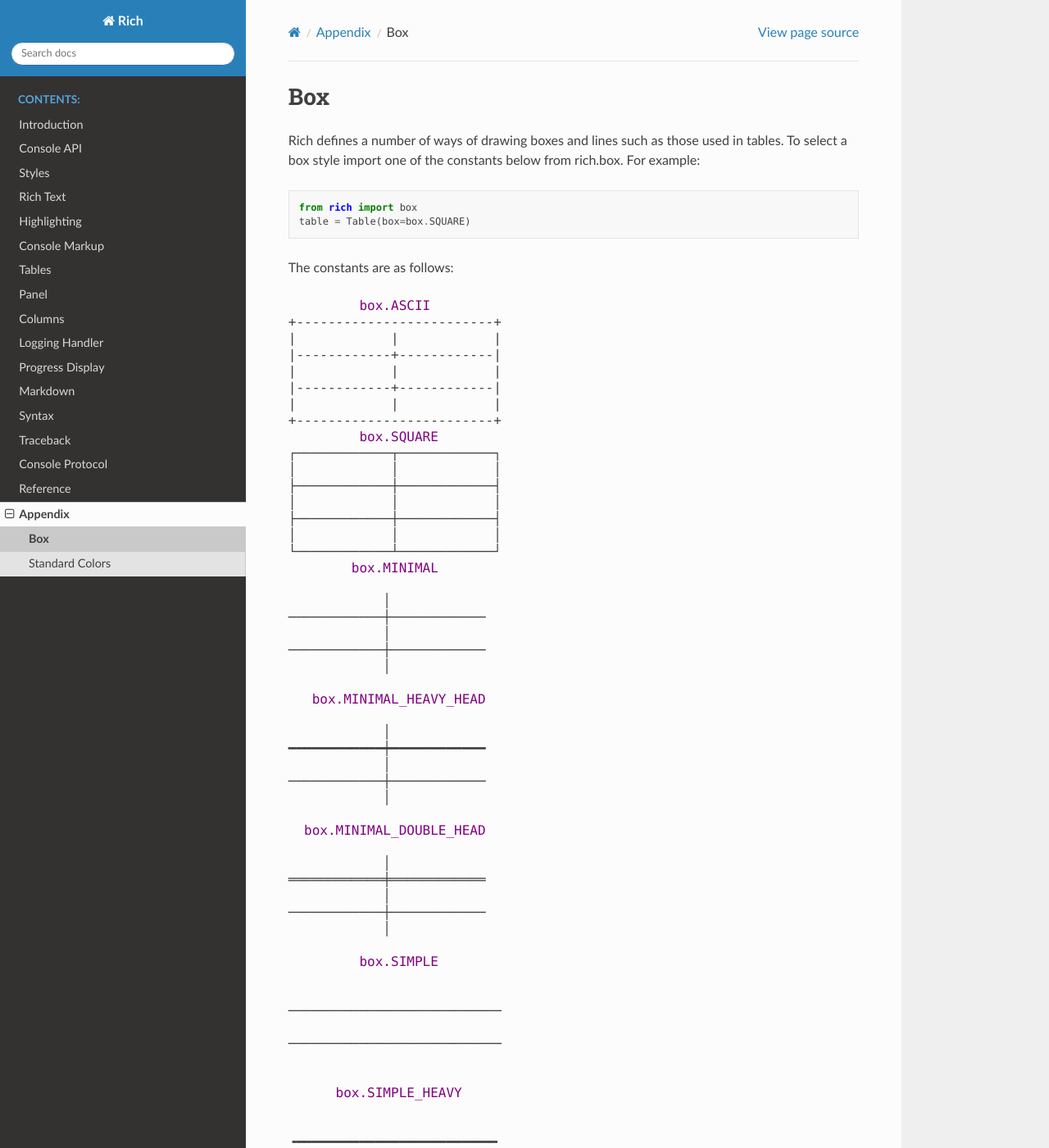
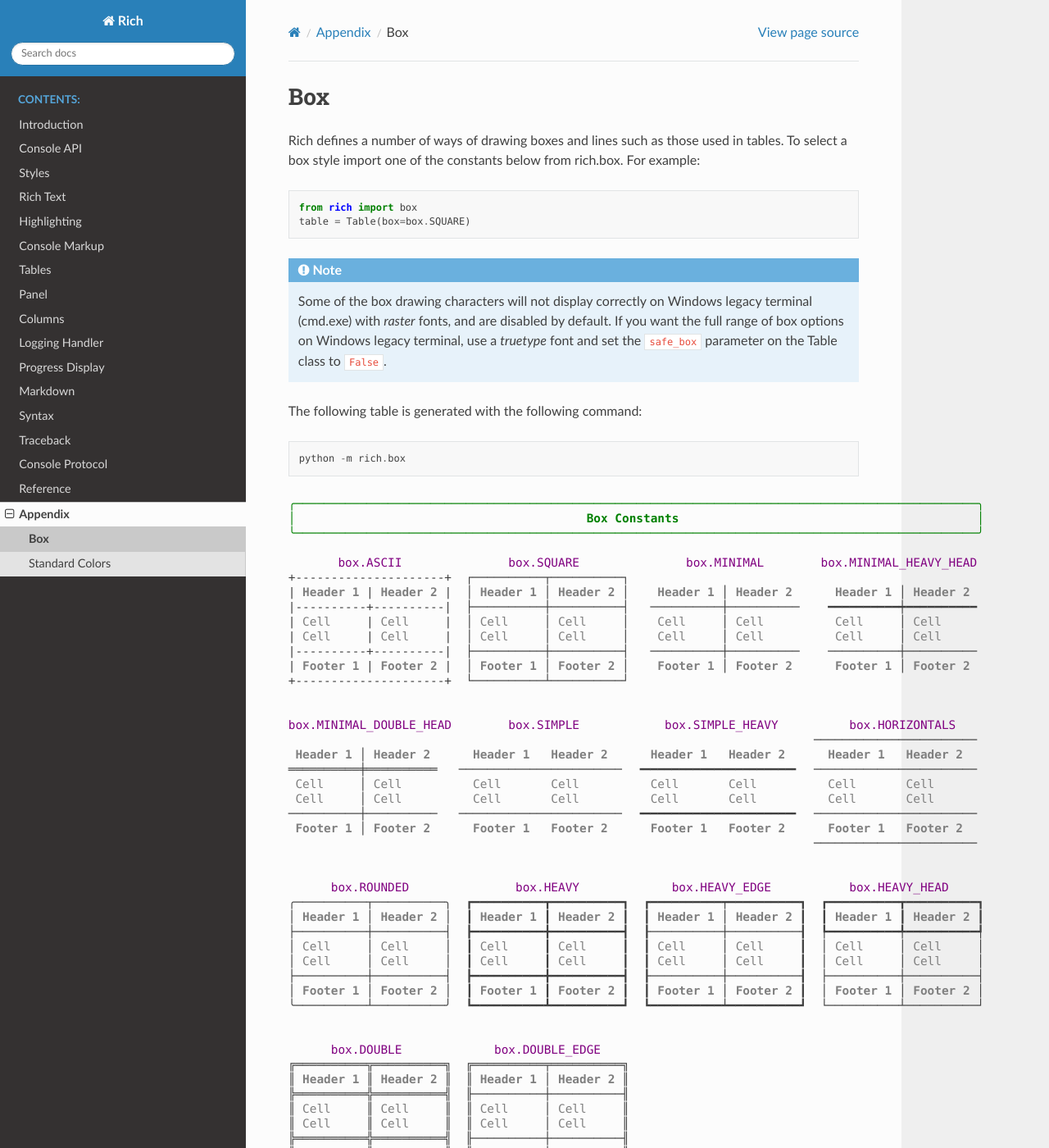
Before and after one commit to Textualize/rich, a Sphinx documentation site: the page built from docs/source/appendix/box.rst, in a window 1280 px wide and 1400 px high. Shown: the whole window at 82% size. Built offline with Sphinx 7.4.7 and the Read the Docs theme 2.0.0, drawn with Linux system fonts in a browser that asks for light colours; some of the changed text lies outside the part shown.

Commit message:
box docs

```diff
--- a/docs/source/appendix/box.rst
+++ b/docs/source/appendix/box.rst
@@ -8,120 +8,62 @@
     from rich import box
     table = Table(box=box.SQUARE)
 
-The constants are as follows:
+
+
+.. note::
+    Some of the box drawing characters will not display correctly on Windows legacy terminal (cmd.exe) with *raster* fonts, and are disabled by default. If you want the full range of box options on Windows legacy terminal, use a *truetype* font and set the ``safe_box`` parameter on the Table class to ``False``.
+
+
+The following table is generated with the following command::
+
+    python -m rich.box
 
 .. raw:: html
 
-    <pre style="font-family:Menlo,'DejaVu Sans Mono',consolas,'Courier New',monospace"><span style="color: #800080">         box.ASCII          </span>
-    +-------------------------+
-    |<span style="color: #7f7f7f; font-weight: bold">            </span>|<span style="color: #7f7f7f; font-weight: bold">            </span>|
-    |------------+------------|
-    |<span style="color: #7f7f7f">            </span>|<span style="color: #7f7f7f">            </span>|
-    |------------+------------|
-    |<span style="color: #7f7f7f; font-weight: bold">            </span>|<span style="color: #7f7f7f; font-weight: bold">            </span>|
-    +-------------------------+
-    <span style="color: #800080">         box.SQUARE         </span>
-    ┌────────────┬────────────┐
-    │<span style="color: #7f7f7f; font-weight: bold">            </span>│<span style="color: #7f7f7f; font-weight: bold">            </span>│
-    ├────────────┼────────────┤
-    │<span style="color: #7f7f7f">            </span>│<span style="color: #7f7f7f">            </span>│
-    ├────────────┼────────────┤
-    │<span style="color: #7f7f7f; font-weight: bold">            </span>│<span style="color: #7f7f7f; font-weight: bold">            </span>│
-    └────────────┴────────────┘
-    <span style="color: #800080">        box.MINIMAL         </span>
+    <pre style="font-size:90%;font-family:Menlo,'DejaVu Sans Mono',consolas,'Courier New',monospace"><span style="color: #008000">╭────────────────────────────────────────────────────────────────────────────────────────────────╮</span>
+    <span style="color: #008000">│</span>                                         <span style="color: #008000; font-weight: bold">Box Constants</span>                                          <span style="color: #008000">│
+    ╰────────────────────────────────────────────────────────────────────────────────────────────────╯</span>
 
-    <span style="color: #7f7f7f; font-weight: bold">            </span>│<span style="color: #7f7f7f; font-weight: bold">            </span>
-    ────────────┼────────────
-    <span style="color: #7f7f7f">            </span>│<span style="color: #7f7f7f">            </span>
-    ────────────┼────────────
-    <span style="color: #7f7f7f; font-weight: bold">            </span>│<span style="color: #7f7f7f; font-weight: bold">            </span>
+    <span style="color: #800080">       box.ASCII       </span>  <span style="color: #800080">      box.SQUARE       </span>  <span style="color: #800080">      box.MINIMAL      </span>  <span style="color: #800080">box.MINIMAL_HEAVY_HEAD </span>
+    +---------------------+  ┌──────────┬──────────┐
+    |<span style="color: #7f7f7f; font-weight: bold"> Header 1 </span>|<span style="color: #7f7f7f; font-weight: bold"> Header 2 </span>|  │<span style="color: #7f7f7f; font-weight: bold"> Header 1 </span>│<span style="color: #7f7f7f; font-weight: bold"> Header 2 </span>│   <span style="color: #7f7f7f; font-weight: bold"> Header 1 </span>│<span style="color: #7f7f7f; font-weight: bold"> Header 2 </span>    <span style="color: #7f7f7f; font-weight: bold"> Header 1 </span>│<span style="color: #7f7f7f; font-weight: bold"> Header 2 </span>
+    |----------+----------|  ├──────────┼──────────┤   ──────────┼──────────    ━━━━━━━━━━┿━━━━━━━━━━
+    |<span style="color: #7f7f7f"> Cell     </span>|<span style="color: #7f7f7f"> Cell     </span>|  │<span style="color: #7f7f7f"> Cell     </span>│<span style="color: #7f7f7f"> Cell     </span>│   <span style="color: #7f7f7f"> Cell     </span>│<span style="color: #7f7f7f"> Cell     </span>    <span style="color: #7f7f7f"> Cell     </span>│<span style="color: #7f7f7f"> Cell     </span>
+    |<span style="color: #7f7f7f"> Cell     </span>|<span style="color: #7f7f7f"> Cell     </span>|  │<span style="color: #7f7f7f"> Cell     </span>│<span style="color: #7f7f7f"> Cell     </span>│   <span style="color: #7f7f7f"> Cell     </span>│<span style="color: #7f7f7f"> Cell     </span>    <span style="color: #7f7f7f"> Cell     </span>│<span style="color: #7f7f7f"> Cell     </span>
+    |----------+----------|  ├──────────┼──────────┤   ──────────┼──────────    ──────────┼──────────
+    |<span style="color: #7f7f7f; font-weight: bold"> Footer 1 </span>|<span style="color: #7f7f7f; font-weight: bold"> Footer 2 </span>|  │<span style="color: #7f7f7f; font-weight: bold"> Footer 1 </span>│<span style="color: #7f7f7f; font-weight: bold"> Footer 2 </span>│   <span style="color: #7f7f7f; font-weight: bold"> Footer 1 </span>│<span style="color: #7f7f7f; font-weight: bold"> Footer 2 </span>    <span style="color: #7f7f7f; font-weight: bold"> Footer 1 </span>│<span style="color: #7f7f7f; font-weight: bold"> Footer 2 </span>
+    +---------------------+  └──────────┴──────────┘
 
-    <span style="color: #800080">   box.MINIMAL_HEAVY_HEAD   </span>
 
-    <span style="color: #7f7f7f; font-weight: bold">            </span>│<span style="color: #7f7f7f; font-weight: bold">            </span>
-    ━━━━━━━━━━━━┿━━━━━━━━━━━━
-    <span style="color: #7f7f7f">            </span>│<span style="color: #7f7f7f">            </span>
-    ────────────┼────────────
-    <span style="color: #7f7f7f; font-weight: bold">            </span>│<span style="color: #7f7f7f; font-weight: bold">            </span>
+    <span style="color: #800080">box.MINIMAL_DOUBLE_HEAD</span>  <span style="color: #800080">      box.SIMPLE       </span>  <span style="color: #800080">   box.SIMPLE_HEAVY    </span>  <span style="color: #800080">    box.HORIZONTALS    </span>
+                                                                              ───────────────────────
+    <span style="color: #7f7f7f; font-weight: bold"> Header 1 </span>│<span style="color: #7f7f7f; font-weight: bold"> Header 2 </span>    <span style="color: #7f7f7f; font-weight: bold"> Header 1 </span> <span style="color: #7f7f7f; font-weight: bold"> Header 2 </span>    <span style="color: #7f7f7f; font-weight: bold"> Header 1 </span> <span style="color: #7f7f7f; font-weight: bold"> Header 2 </span>    <span style="color: #7f7f7f; font-weight: bold"> Header 1 </span> <span style="color: #7f7f7f; font-weight: bold"> Header 2 </span>
+    ══════════╪══════════   ───────────────────────  ╺━━━━━━━━━━━━━━━━━━━━━╸  ───────────────────────
+    <span style="color: #7f7f7f"> Cell     </span>│<span style="color: #7f7f7f"> Cell     </span>    <span style="color: #7f7f7f"> Cell     </span> <span style="color: #7f7f7f"> Cell     </span>    <span style="color: #7f7f7f"> Cell     </span> <span style="color: #7f7f7f"> Cell     </span>    <span style="color: #7f7f7f"> Cell     </span> <span style="color: #7f7f7f"> Cell     </span>
+    <span style="color: #7f7f7f"> Cell     </span>│<span style="color: #7f7f7f"> Cell     </span>    <span style="color: #7f7f7f"> Cell     </span> <span style="color: #7f7f7f"> Cell     </span>    <span style="color: #7f7f7f"> Cell     </span> <span style="color: #7f7f7f"> Cell     </span>    <span style="color: #7f7f7f"> Cell     </span> <span style="color: #7f7f7f"> Cell     </span>
+    ──────────┼──────────   ───────────────────────  ╺━━━━━━━━━━━━━━━━━━━━━╸  ───────────────────────
+    <span style="color: #7f7f7f; font-weight: bold"> Footer 1 </span>│<span style="color: #7f7f7f; font-weight: bold"> Footer 2 </span>    <span style="color: #7f7f7f; font-weight: bold"> Footer 1 </span> <span style="color: #7f7f7f; font-weight: bold"> Footer 2 </span>    <span style="color: #7f7f7f; font-weight: bold"> Footer 1 </span> <span style="color: #7f7f7f; font-weight: bold"> Footer 2 </span>    <span style="color: #7f7f7f; font-weight: bold"> Footer 1 </span> <span style="color: #7f7f7f; font-weight: bold"> Footer 2 </span>
+                                                                              ───────────────────────
 
-    <span style="color: #800080">  box.MINIMAL_DOUBLE_HEAD   </span>
 
-    <span style="color: #7f7f7f; font-weight: bold">            </span>│<span style="color: #7f7f7f; font-weight: bold">            </span>
-    ════════════╪════════════
-    <span style="color: #7f7f7f">            </span>│<span style="color: #7f7f7f">            </span>
-    ────────────┼────────────
-    <span style="color: #7f7f7f; font-weight: bold">            </span>│<span style="color: #7f7f7f; font-weight: bold">            </span>
+    <span style="color: #800080">      box.ROUNDED      </span>  <span style="color: #800080">       box.HEAVY       </span>  <span style="color: #800080">    box.HEAVY_EDGE     </span>  <span style="color: #800080">    box.HEAVY_HEAD     </span>
+    ╭──────────┬──────────╮  ┏━━━━━━━━━━┳━━━━━━━━━━┓  ┏━━━━━━━━━━┯━━━━━━━━━━┓  ┏━━━━━━━━━━┳━━━━━━━━━━┓
+    │<span style="color: #7f7f7f; font-weight: bold"> Header 1 </span>│<span style="color: #7f7f7f; font-weight: bold"> Header 2 </span>│  ┃<span style="color: #7f7f7f; font-weight: bold"> Header 1 </span>┃<span style="color: #7f7f7f; font-weight: bold"> Header 2 </span>┃  ┃<span style="color: #7f7f7f; font-weight: bold"> Header 1 </span>│<span style="color: #7f7f7f; font-weight: bold"> Header 2 </span>┃  ┃<span style="color: #7f7f7f; font-weight: bold"> Header 1 </span>┃<span style="color: #7f7f7f; font-weight: bold"> Header 2 </span>┃
+    ├──────────┼──────────┤  ┣━━━━━━━━━━╋━━━━━━━━━━┫  ┠──────────┼──────────┨  ┡━━━━━━━━━━╇━━━━━━━━━━┩
+    │<span style="color: #7f7f7f"> Cell     </span>│<span style="color: #7f7f7f"> Cell     </span>│  ┃<span style="color: #7f7f7f"> Cell     </span>┃<span style="color: #7f7f7f"> Cell     </span>┃  ┃<span style="color: #7f7f7f"> Cell     </span>│<span style="color: #7f7f7f"> Cell     </span>┃  │<span style="color: #7f7f7f"> Cell     </span>│<span style="color: #7f7f7f"> Cell     </span>│
+    │<span style="color: #7f7f7f"> Cell     </span>│<span style="color: #7f7f7f"> Cell     </span>│  ┃<span style="color: #7f7f7f"> Cell     </span>┃<span style="color: #7f7f7f"> Cell     </span>┃  ┃<span style="color: #7f7f7f"> Cell     </span>│<span style="color: #7f7f7f"> Cell     </span>┃  │<span style="color: #7f7f7f"> Cell     </span>│<span style="color: #7f7f7f"> Cell     </span>│
+    ├──────────┼──────────┤  ┣━━━━━━━━━━╋━━━━━━━━━━┫  ┠──────────┼──────────┨  ├──────────┼──────────┤
+    │<span style="color: #7f7f7f; font-weight: bold"> Footer 1 </span>│<span style="color: #7f7f7f; font-weight: bold"> Footer 2 </span>│  ┃<span style="color: #7f7f7f; font-weight: bold"> Footer 1 </span>┃<span style="color: #7f7f7f; font-weight: bold"> Footer 2 </span>┃  ┃<span style="color: #7f7f7f; font-weight: bold"> Footer 1 </span>│<span style="color: #7f7f7f; font-weight: bold"> Footer 2 </span>┃  │<span style="color: #7f7f7f; font-weight: bold"> Footer 1 </span>│<span style="color: #7f7f7f; font-weight: bold"> Footer 2 </span>│
+    ╰──────────┴──────────╯  ┗━━━━━━━━━━┻━━━━━━━━━━┛  ┗━━━━━━━━━━┷━━━━━━━━━━┛  └──────────┴──────────┘
 
-    <span style="color: #800080">         box.SIMPLE         </span>
 
-    <span style="color: #7f7f7f; font-weight: bold">            </span> <span style="color: #7f7f7f; font-weight: bold">            </span>
-    ───────────────────────────
-    <span style="color: #7f7f7f">            </span> <span style="color: #7f7f7f">            </span>
-    ───────────────────────────
-    <span style="color: #7f7f7f; font-weight: bold">            </span> <span style="color: #7f7f7f; font-weight: bold">            </span>
-
-    <span style="color: #800080">      box.SIMPLE_HEAVY      </span>
-
-    <span style="color: #7f7f7f; font-weight: bold">            </span> <span style="color: #7f7f7f; font-weight: bold">            </span>
-    ╺━━━━━━━━━━━━━━━━━━━━━━━━━╸
-    <span style="color: #7f7f7f">            </span> <span style="color: #7f7f7f">            </span>
-    ╺━━━━━━━━━━━━━━━━━━━━━━━━━╸
-    <span style="color: #7f7f7f; font-weight: bold">            </span> <span style="color: #7f7f7f; font-weight: bold">            </span>
-
-    <span style="color: #800080">      box.HORIZONTALS       </span>
-    ───────────────────────────
-    <span style="color: #7f7f7f; font-weight: bold">            </span> <span style="color: #7f7f7f; font-weight: bold">            </span>
-    ───────────────────────────
-    <span style="color: #7f7f7f">            </span> <span style="color: #7f7f7f">            </span>
-    ───────────────────────────
-    <span style="color: #7f7f7f; font-weight: bold">            </span> <span style="color: #7f7f7f; font-weight: bold">            </span>
-    ───────────────────────────
-    <span style="color: #800080">        box.ROUNDED         </span>
-    ╭────────────┬────────────╮
-    │<span style="color: #7f7f7f; font-weight: bold">            </span>│<span style="color: #7f7f7f; font-weight: bold">            </span>│
-    ├────────────┼────────────┤
-    │<span style="color: #7f7f7f">            </span>│<span style="color: #7f7f7f">            </span>│
-    ├────────────┼────────────┤
-    │<span style="color: #7f7f7f; font-weight: bold">            </span>│<span style="color: #7f7f7f; font-weight: bold">            </span>│
-    ╰────────────┴────────────╯
-    <span style="color: #800080">         box.HEAVY          </span>
-    ┏━━━━━━━━━━━━┳━━━━━━━━━━━━┓
-    ┃<span style="color: #7f7f7f; font-weight: bold">            </span>┃<span style="color: #7f7f7f; font-weight: bold">            </span>┃
-    ┣━━━━━━━━━━━━╋━━━━━━━━━━━━┫
-    ┃<span style="color: #7f7f7f">            </span>┃<span style="color: #7f7f7f">            </span>┃
-    ┣━━━━━━━━━━━━╋━━━━━━━━━━━━┫
-    ┃<span style="color: #7f7f7f; font-weight: bold">            </span>┃<span style="color: #7f7f7f; font-weight: bold">            </span>┃
-    ┗━━━━━━━━━━━━┻━━━━━━━━━━━━┛
-    <span style="color: #800080">       box.HEAVY_EDGE       </span>
-    ┏━━━━━━━━━━━━┯━━━━━━━━━━━━┓
-    ┃<span style="color: #7f7f7f; font-weight: bold">            </span>│<span style="color: #7f7f7f; font-weight: bold">            </span>┃
-    ┠────────────┼────────────┨
-    ┃<span style="color: #7f7f7f">            </span>│<span style="color: #7f7f7f">            </span>┃
-    ┠────────────┼────────────┨
-    ┃<span style="color: #7f7f7f; font-weight: bold">            </span>│<span style="color: #7f7f7f; font-weight: bold">            </span>┃
-    ┗━━━━━━━━━━━━┷━━━━━━━━━━━━┛
-    <span style="color: #800080">       box.HEAVY_HEAD       </span>
-    ┏━━━━━━━━━━━━┳━━━━━━━━━━━━┓
-    ┃<span style="color: #7f7f7f; font-weight: bold">            </span>┃<span style="color: #7f7f7f; font-weight: bold">            </span>┃
-    ┡━━━━━━━━━━━━╇━━━━━━━━━━━━┩
-    │<span style="color: #7f7f7f">            </span>│<span style="color: #7f7f7f">            </span>│
-    ├────────────┼────────────┤
-    │<span style="color: #7f7f7f; font-weight: bold">            </span>│<span style="color: #7f7f7f; font-weight: bold">            </span>│
-    └────────────┴────────────┘
-    <span style="color: #800080">         box.DOUBLE         </span>
-    ╔════════════╦════════════╗
-    ║<span style="color: #7f7f7f; font-weight: bold">            </span>║<span style="color: #7f7f7f; font-weight: bold">            </span>║
-    ╠════════════╬════════════╣
-    ║<span style="color: #7f7f7f">            </span>║<span style="color: #7f7f7f">            </span>║
-    ╠════════════╬════════════╣
-    ║<span style="color: #7f7f7f; font-weight: bold">            </span>║<span style="color: #7f7f7f; font-weight: bold">            </span>║
-    ╚════════════╩════════════╝
-    <span style="color: #800080">      box.DOUBLE_EDGE       </span>
-    ╔════════════╤════════════╗
-    ║<span style="color: #7f7f7f; font-weight: bold">            </span>│<span style="color: #7f7f7f; font-weight: bold">            </span>║
-    ╟────────────┼────────────╢
-    ║<span style="color: #7f7f7f">            </span>│<span style="color: #7f7f7f">            </span>║
-    ╟────────────┼────────────╢
-    ║<span style="color: #7f7f7f; font-weight: bold">            </span>│<span style="color: #7f7f7f; font-weight: bold">            </span>║
-    ╚════════════╧════════════╝
+    <span style="color: #800080">      box.DOUBLE       </span>  <span style="color: #800080">    box.DOUBLE_EDGE    </span>
+    ╔══════════╦══════════╗  ╔══════════╤══════════╗
+    ║<span style="color: #7f7f7f; font-weight: bold"> Header 1 </span>║<span style="color: #7f7f7f; font-weight: bold"> Header 2 </span>║  ║<span style="color: #7f7f7f; font-weight: bold"> Header 1 </span>│<span style="color: #7f7f7f; font-weight: bold"> Header 2 </span>║
+    ╠══════════╬══════════╣  ╟──────────┼──────────╢
+    ║<span style="color: #7f7f7f"> Cell     </span>║<span style="color: #7f7f7f"> Cell     </span>║  ║<span style="color: #7f7f7f"> Cell     </span>│<span style="color: #7f7f7f"> Cell     </span>║
+    ║<span style="color: #7f7f7f"> Cell     </span>║<span style="color: #7f7f7f"> Cell     </span>║  ║<span style="color: #7f7f7f"> Cell     </span>│<span style="color: #7f7f7f"> Cell     </span>║
+    ╠══════════╬══════════╣  ╟──────────┼──────────╢
+    ║<span style="color: #7f7f7f; font-weight: bold"> Footer 1 </span>║<span style="color: #7f7f7f; font-weight: bold"> Footer 2 </span>║  ║<span style="color: #7f7f7f; font-weight: bold"> Footer 1 </span>│<span style="color: #7f7f7f; font-weight: bold"> Footer 2 </span>║
+    ╚══════════╩══════════╝  ╚══════════╧══════════╝
     </pre>
```
Also changed, not shown: 4 other files.
